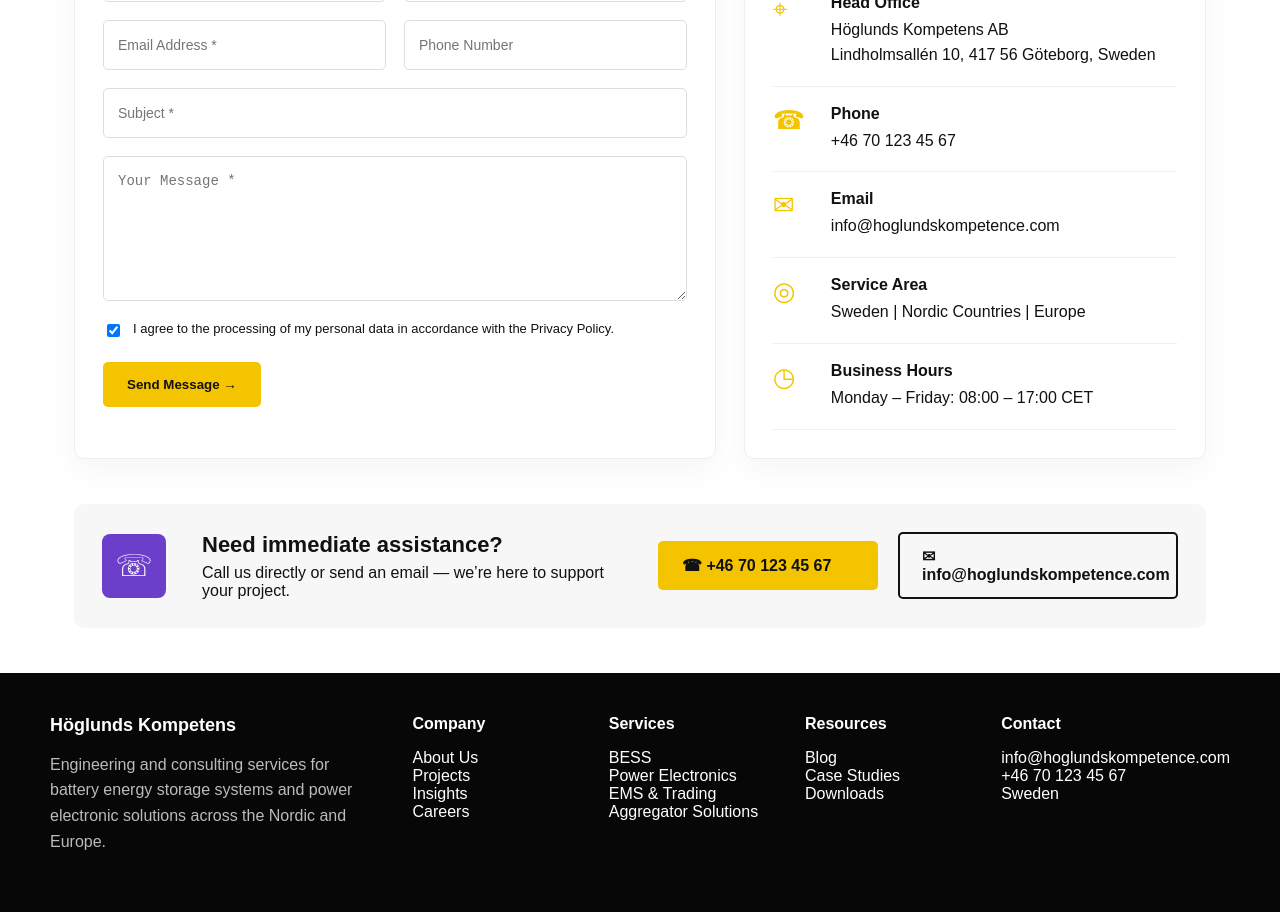
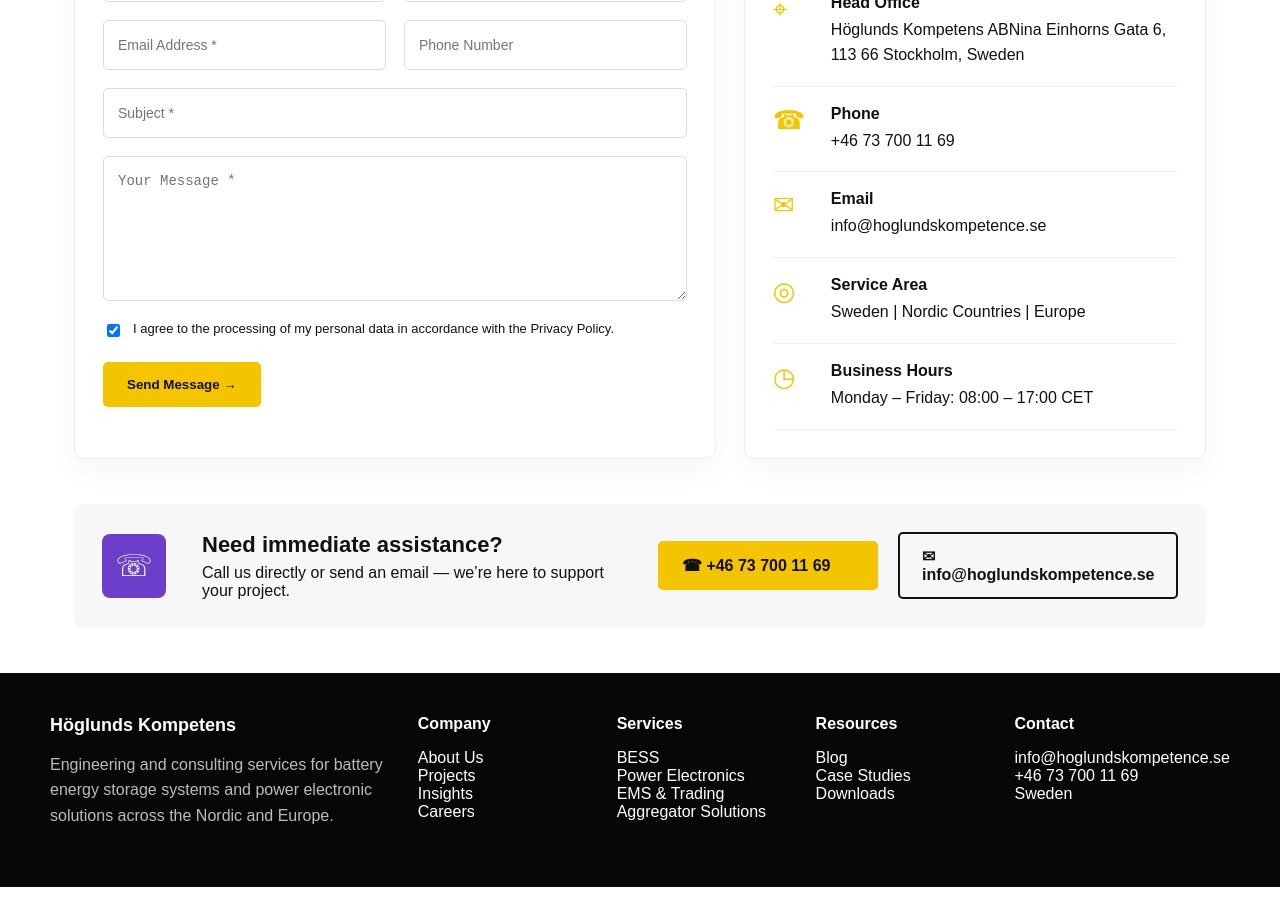
Before and after one commit to metomatab-hoglund/hoglunds-kompeten-site, a Next.js app in the folder hoglunds-kompeten-site/: page /about/contact in a window 1280 px wide. Shown: the part 820-1732 px from the top of the page. After the commit the page ends 1707 px from the top, so only its background shows below. Built offline with nearby package versions, Linux system fonts and the light colour scheme.

Commit message:
Update page.js

```diff
--- a/hoglunds-kompeten-site/app/[locale]/contact/page.js
+++ b/hoglunds-kompeten-site/app/[locale]/contact/page.js
@@ -78,9 +78,9 @@
             <p>Feel free to reach out to us directly using the details below.</p>
 
             {[
-              ["⌖", "Head Office", "Höglunds Kompetens AB\nLindholmsallén 10, 417 56 Göteborg, Sweden"],
-              ["☎", "Phone", "+46 70 123 45 67"],
-              ["✉", "Email", "info@hoglundskompetence.com"],
+              ["⌖", "Head Office", "Höglunds Kompetens AB\Nina Einhorns Gata 6, 113 66 Stockholm, Sweden"],
+              ["☎", "Phone", "+46 73 700 11 69"],
+              ["✉", "Email", "info@hoglundskompetence.se"],
               ["◎", "Service Area", "Sweden | Nordic Countries | Europe"],
               ["◷", "Business Hours", "Monday – Friday: 08:00 – 17:00 CET"],
             ].map((x) => (
@@ -103,8 +103,8 @@
             <h3 style={{ margin: 0, fontSize: 22 }}>Need immediate assistance?</h3>
             <p style={{ margin: "6px 0 0" }}>Call us directly or send an email — we’re here to support your project.</p>
           </div>
-          <a href="tel:+46701234567" style={yellowBtn}>☎ +46 70 123 45 67</a>
-          <a href="mailto:info@hoglundskompetence.com" style={outlineBtn}>✉ info@hoglundskompetence.com</a>
+          <a href="tel:+46737001169" style={yellowBtn}>☎ +46 73 700 11 69</a>
+          <a href="mailto:info@hoglundskompetence.se" style={outlineBtn}>✉ info@hoglundskompetence.se</a>
         </div>
       </section>
 
@@ -150,7 +150,7 @@
         <div><b>Company</b><p>About Us<br />Projects<br />Insights<br />Careers</p></div>
         <div><b>Services</b><p>BESS<br />Power Electronics<br />EMS & Trading<br />Aggregator Solutions</p></div>
         <div><b>Resources</b><p>Blog<br />Case Studies<br />Downloads</p></div>
-        <div><b>Contact</b><p>info@hoglundskompetence.com<br />+46 70 123 45 67<br />Sweden</p></div>
+        <div><b>Contact</b><p>info@hoglundskompetence.se<br />+46 73 700 11 69<br />Sweden</p></div>
       </div>
     </footer>
   );
```
